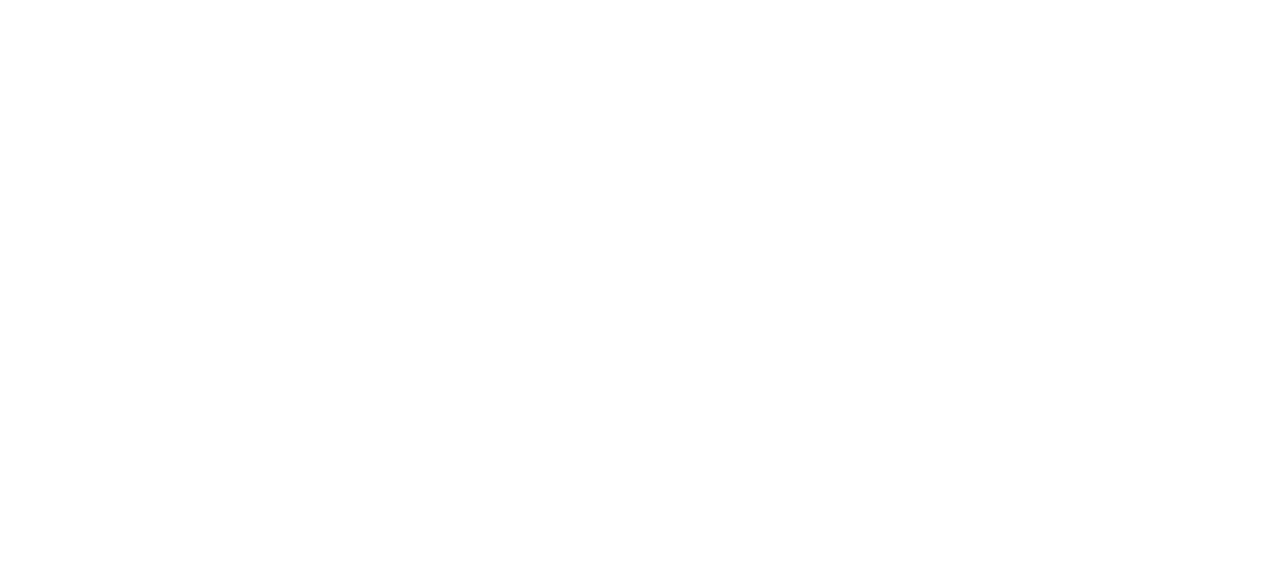
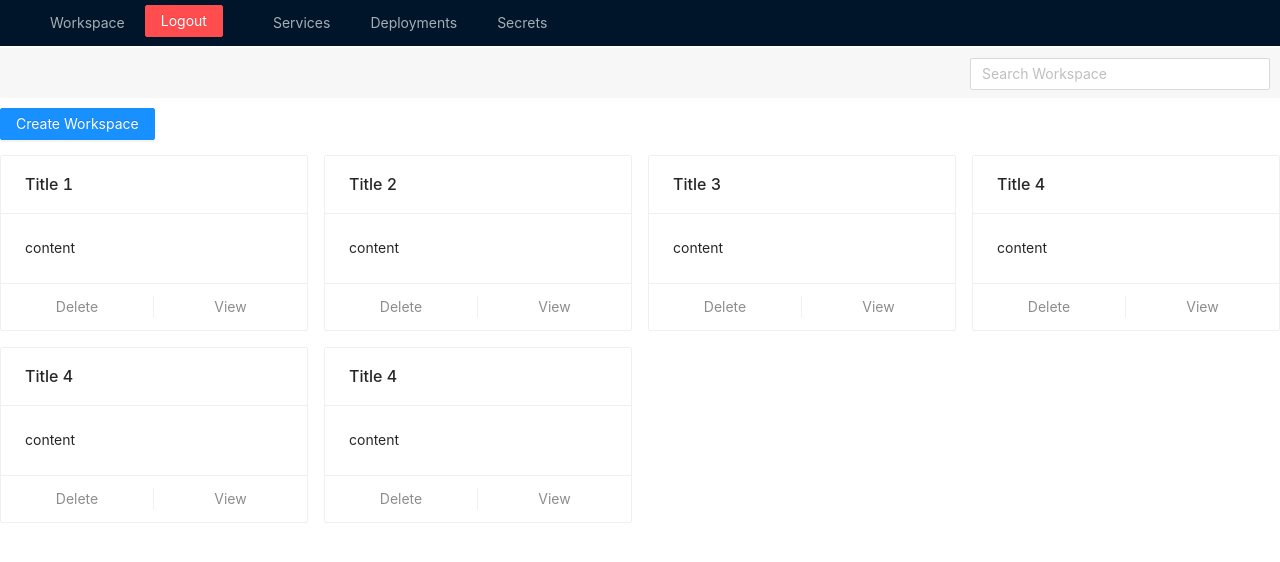
Before and after one commit to KAIYO-OSS/titan, a React (Create React App) app in the folder ui/: page /workspace in a window 1280 px wide. Shown: the top 562 px of the page. Built offline with nearby package versions, Linux system fonts and the light colour scheme; sample sign-in values are in the browser's storage.

Commit message:
updated react code

```diff
--- a/ui/src/App.js
+++ b/ui/src/App.js
@@ -1,28 +1,79 @@
-import React from "react";
+import React, {useEffect} from "react";
 import 'antd/dist/antd.css';
-import {BrowserRouter as Router, Route,} from "react-router-dom";
+import {BrowserRouter as Router, Redirect, Route, Switch,} from "react-router-dom";
 import './App.css';
 import Login from "./components/Login";
-import Landing from "./components/Landing";
 import CreateWorkspace from "./components/CreateWorkspace";
 import ViewService from "./components/ViewService";
+import NavBar from "./components/NavBar";
+import Workspace from "./components/Workspace";
+import Service from "./components/Service";
+import Secret from "./components/Secret";
+import Deployment from "./components/Deployment";
+import {useParams} from "react-router";
+
+function RenderMain() {
+    let {type} = useParams();
+    const renderSwitch = (type) => {
+        switch (type) {
+            case 'workspace':
+                return <Workspace/>;
+            case 'service':
+                return <Service/>;
+            case 'secret':
+                return <Secret/>;
+            case 'deployment':
+                return <Deployment/>;
+            default:
+                return <div/>;
+        }
+    }
+    return (
+        <div>
+            {renderSwitch(type)}
+        </div>
+    )
+}
+
 
 function App() {
+
+    useEffect(() => {
+
+    }, []);
+
+    const appBar = () => {
+        console.log(window.location.href.split("/"))
+        let location = window.location.href.split("/")[window.location.href.split("/").length - 1];
+        if (location === "login") return <div/>
+        else if (location !== "workspace" && location !== "service" && location !== "secret" && location !== "deployment") {
+            return <div/>
+        }
+        return <NavBar/>
+    }
     return (
+        <div>
             <Router>
+                {appBar()}
+                <Switch>
+                    <Route exact path={"/"}>
+                        <Redirect to={"/workspace"}/>
+                    </Route>
                     <Route exact path={"/login"}>
                         <Login/>
                     </Route>
-            <Route exact path={"/"}>
-                <Landing/>
-            </Route>
-            <Route exact path={"/workspace/create"}>
+                    <Route exact path={"/workspaces/create"}>
                         <CreateWorkspace/>
                     </Route>
-            <Route exact path={"/service/:id"}>
+                    <Route exact path={"/services/:id"}>
                         <ViewService/>
                     </Route>
+                    <Route exact path={"/:type"}>
+                        <RenderMain/>
+                    </Route>
+                </Switch>
             </Router>
+        </div>
     );
 }
 
--- a/ui/src/components/CreateWorkspace.js
+++ b/ui/src/components/CreateWorkspace.js
@@ -20,7 +20,6 @@ export default function CreateWorkspace() {
     const history = useHistory();
     return (
         <div>
-            <NavBar currentState={setCurrent} state={current}/>
             <div style={{marginLeft: "30px", marginRight: "30px", marginTop: "30px"}}>
                 <PageHeader
                     className="site-page-header"
--- a/ui/src/components/Landing.js
+++ b/ui/src/components/Landing.js
@@ -25,7 +25,7 @@ export default function Landing() {
     }
     return (
         <div>
-            <NavBar currentState={setCurrent} state={current}/>
+            {/*<NavBar currentState={setCurrent} state={current}/>*/}
             <div style={{marginLeft: "30px", marginRight: "30px", marginTop: "30px"}}>
                 {renderSwitch(current)}
             </div>
--- a/ui/src/components/NavBar.js
+++ b/ui/src/components/NavBar.js
@@ -4,8 +4,8 @@ import {useHistory} from "react-router";
 
 
 export default function NavBar(props) {
-    const [current, setCurrent] = useState(props.state)
-    const history = useHistory();
+    const history = useHistory();debugger
+    console.log(props.state)
     useEffect(() => {
         if (localStorage.getItem("x-access-token") === null) {
             history.push("/login")
@@ -13,19 +13,20 @@ export default function NavBar(props) {
     }, [])
 
     const handleClick = (e) => {
-        setCurrent(e.key);
-        props.currentState(e.key)
+        history.push("/" + e.key)
     }
     const logout = () => {
+        debugger
         localStorage.removeItem("x-access-token");
         history.push("/login")
+        window.location.reload()
     }
 
     return (
         <div>
-            <Menu theme="dark" className="sw-menu" style={{}} onClick={handleClick} selectedKeys={[current]}
+            <Menu theme="dark" className="sw-menu" style={{}} onClick={handleClick}
+                  // selectedKeys={[props.state]}
                   mode="horizontal">
-
                 <Menu.Item key="workspace">
                     Workspace
                 </Menu.Item>
--- a/ui/src/components/Service.js
+++ b/ui/src/components/Service.js
@@ -1,7 +1,6 @@
 import React, {useState} from "react";
 import {AutoComplete, Button, Card, List} from "antd";
 import Search from "./Search";
-
 
 
 export default function Service() {
@@ -27,14 +26,17 @@ export default function Service() {
 
     return (
         <div>
-            <Search onChange={(e) => {console.log(e.target.value)}} searchText={"Search Service"} />
+            <Search onChange={(e) => {
+                console.log(e.target.value)
+            }} searchText={"Search Service"}/>
             <List
                 grid={{gutter: 16, column: 4}}
                 dataSource={data}
                 renderItem={item => (
                     <List.Item>
                         <Card title={item.title}
-                              actions={[<a key="list-loadmore-edit">Delete</a>, <a href={"/service/id"} key="list-loadmore-more">View</a>]}>
+                              actions={[<a key="list-loadmore-edit">Delete</a>,
+                                  <a href={"/services/id"} key="list-loadmore-more">View</a>]}>
                             content
                         </Card>
                     </List.Item>
--- a/ui/src/components/ViewService.js
+++ b/ui/src/components/ViewService.js
@@ -1,7 +1,6 @@
 import React, {useState} from "react";
 import {Button, PageHeader} from "antd";
 import {useHistory} from "react-router";
-import NavBar from "./NavBar";
 import Editor from "@monaco-editor/react";
 
 
@@ -11,7 +10,6 @@ export default function ViewService() {
 
     return (
         <div>
-            <NavBar currentState={setCurrent} state={current}/>
             <div style={{marginLeft: "30px", marginRight: "30px", marginTop: "30px"}}>
                 <PageHeader
                     className="site-page-header"
--- a/ui/src/components/Workspace.js
+++ b/ui/src/components/Workspace.js
@@ -29,7 +29,7 @@ export default function Workspace() {
     ];
 
     const toCreateWorkspace = () => {
-        history.push("/workspace/create")
+        history.push("/workspaces/create")
     }
     return (
 
@@ -53,7 +53,6 @@ export default function Workspace() {
                     </List.Item>
                 )}
             />
-
         </div>
     )
 }
```
Also changed, not shown: ui/package.json (+6 -1 lines), 2 other files (tests, documents, lock files or other folders). Lines whose indentation alone changed are shown as unchanged.
